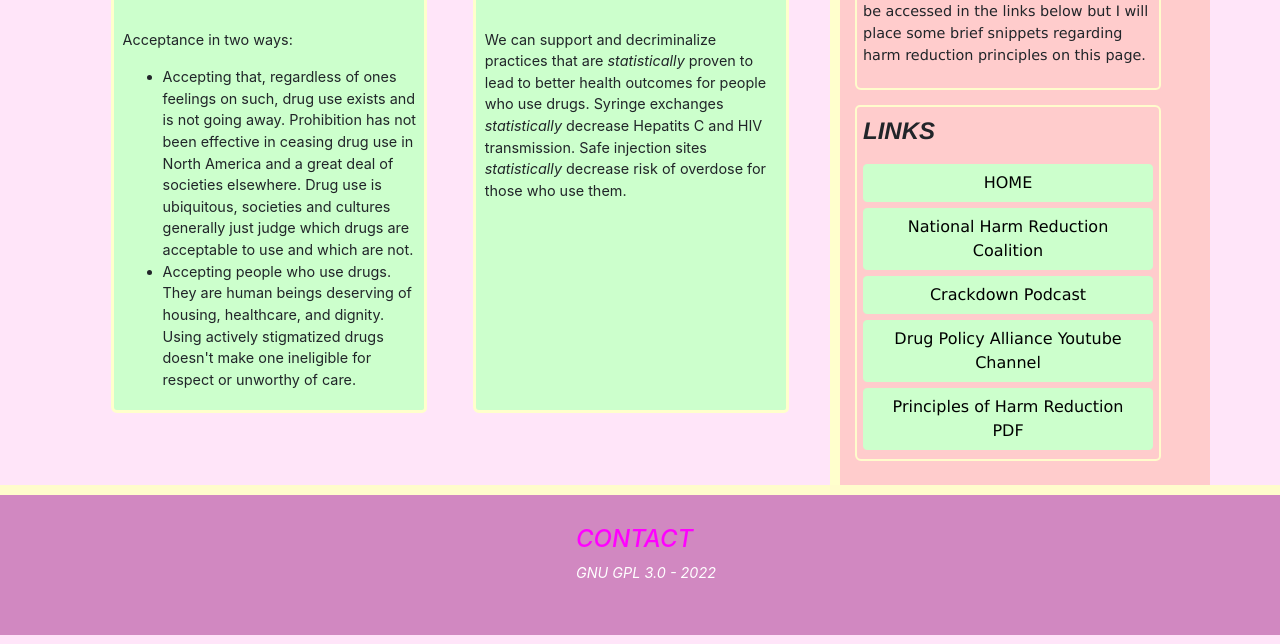
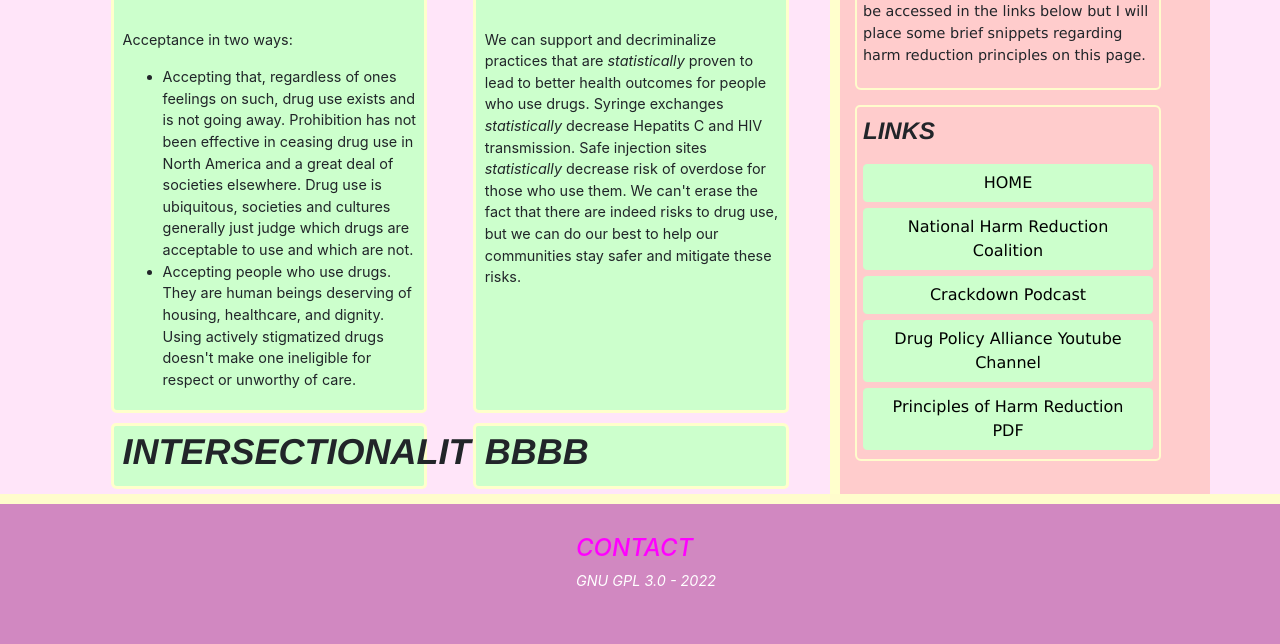
Before and after one commit to Nalundquist/portfolio, a plain HTML site: page harmred.html in a window 1280 px wide. Shown: the part 329-973 px from the top of the page. Drawn offline with Linux system fonts and the light colour scheme.

Commit message:
add info about bikes/harmred to README; WIP: add sections to harmred.html

```diff
--- a/harmred.html
+++ b/harmred.html
@@ -27,7 +27,15 @@
 					<div class="col-5">
 						<h4><span class="sparkle">MITIGATION</span></h4>
 						<br>
-						<p>We can support and decriminalize practices that are <em>statistically</em> proven to lead to better health outcomes for people who use drugs.  Syringe exchanges <em>statistically</em> decrease Hepatits C and HIV transmission.  Safe injection sites <em>statistically</em> decrease risk of overdose for those who use them.</p>
+						<p>We can support and decriminalize practices that are <em>statistically</em> proven to lead to better health outcomes for people who use drugs.  Syringe exchanges <em>statistically</em> decrease Hepatits C and HIV transmission.  Safe injection sites <em>statistically</em> decrease risk of overdose for those who use them.  We can't erase the fact that there are indeed risks to drug use, but we can do our best to help our communities stay safer and mitigate these risks.</p>
+					</div>
+				</div>
+				<div class="row">
+					<div class="col-5">
+						<h4><span class="sparkle">INTERSECTIONALITY</span></h4>
+					</div>
+					<div class="col-5">
+						<h4><span class="sparkle">BBBB</span></h4>
 					</div>
 				</div>
 			</div>
```
